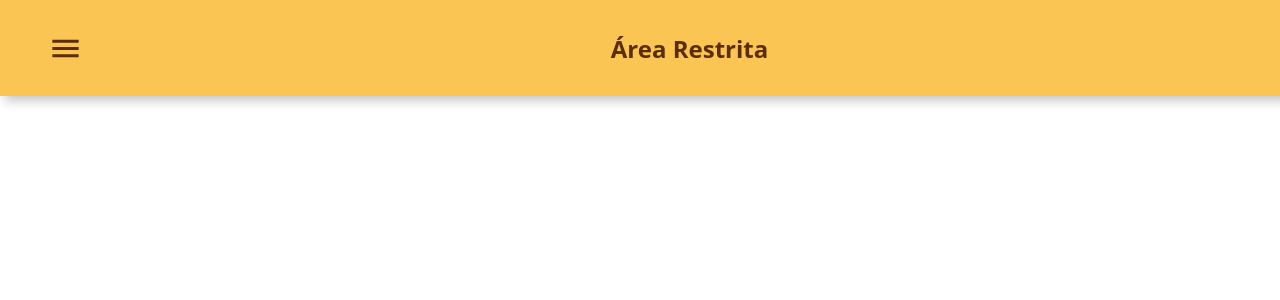
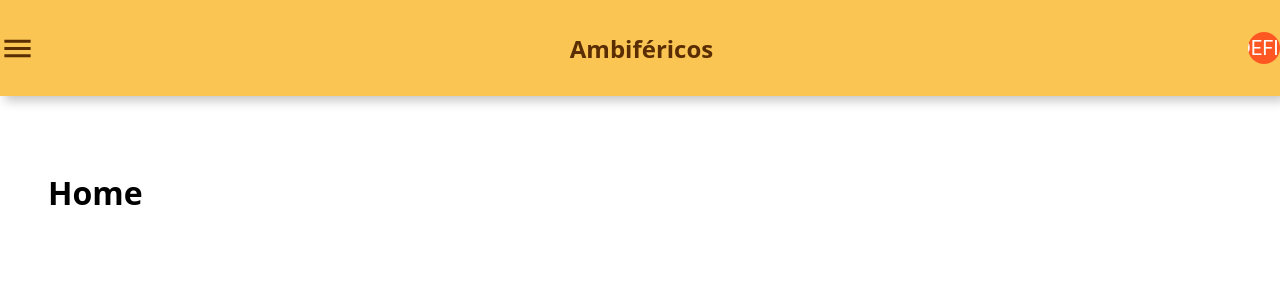
Before and after one commit to NicolasNakashima/ambifericos-front, a React (Vite) app: page / in a window 1280 px wide. Shown: the top 300 px of the page. Built offline with nearby package versions, Linux system fonts and the light colour scheme.

Commit message:
page name and container

```diff
--- a/src/Pages/Home/index.tsx
+++ b/src/Pages/Home/index.tsx
@@ -1,10 +1,13 @@
-
+import * as S from './styles'
 
 export const Home = () => {
 
     return(
-        <div>
-            <h1>Home</h1>
-        </div>
+        <S.Wrapper>
+            <S.Container>
+                <h1>Home</h1>
+
+            </S.Container>
+        </S.Wrapper>
     )
 }
--- a/src/Pages/Home/styles.ts
+++ b/src/Pages/Home/styles.ts
@@ -1,2 +1,28 @@
 /* eslint-disable @typescript-eslint/no-unused-vars */
 import styled, { css } from "styled-components";
+
+export const Wrapper = styled.div(
+    () => css`
+    display: flex;
+    justify-content: center;
+    align-content: center;
+    padding: 0 3rem;
+
+    `
+)
+
+export const Container = styled.div(
+    () => css`
+
+    display: flex;
+    max-width: 1400px;
+    justify-content: center;
+    width: 100%;
+    flex-direction: column;
+    gap: 1rem;
+    margin-top: 150px;
+    margin-bottom: 48px;
+
+
+    `
+)
--- a/src/components/Navbar/index.tsx
+++ b/src/components/Navbar/index.tsx
@@ -45,7 +45,7 @@ export const Navbar = () => {
             <S.Container>
             <S.Info>
             <S.StyledMenuIcon fontSize="large" onClick={() => setOpenDrawer(true)}/>
-                <h2>Área Restrita</h2>
+                <h2>Ambiféricos</h2>
 
                 <Box sx={{ flexGrow: 0 }}>
                     <Tooltip title={localStorage.getItem('username')}>
--- a/src/components/Navbar/styles.ts
+++ b/src/components/Navbar/styles.ts
@@ -14,7 +14,6 @@ export const Wrapper = styled.div(
     box-shadow:  5px 5px 10px #c7c7c7,
              -5px -5px 10px #f9f9f9;
     align-items: center;
-    padding: 0 3rem;
     justify-content: center;
     z-index: 1;
     width: 100%;
--- a/src/main.tsx
+++ b/src/main.tsx
@@ -5,6 +5,7 @@ import { SnackbarProvider } from 'notistack'
 import { BrowserRouter, Route, Routes } from 'react-router-dom'
 import { Navbar } from './components/Navbar'
 import { Login } from './Pages/Login'
+import { Home } from './Pages/Home'
 
 createRoot(document.getElementById('root')!).render(
   <StrictMode>
@@ -15,6 +16,11 @@ createRoot(document.getElementById('root')!).render(
       </Routes>
     </SnackbarProvider>
     <Navbar />
+    <SnackbarProvider>
+      <Routes>
+        <Route path="/" element={<Home />} />
+      </Routes>
+    </SnackbarProvider>
     </BrowserRouter>
   </StrictMode>,
 )
```
